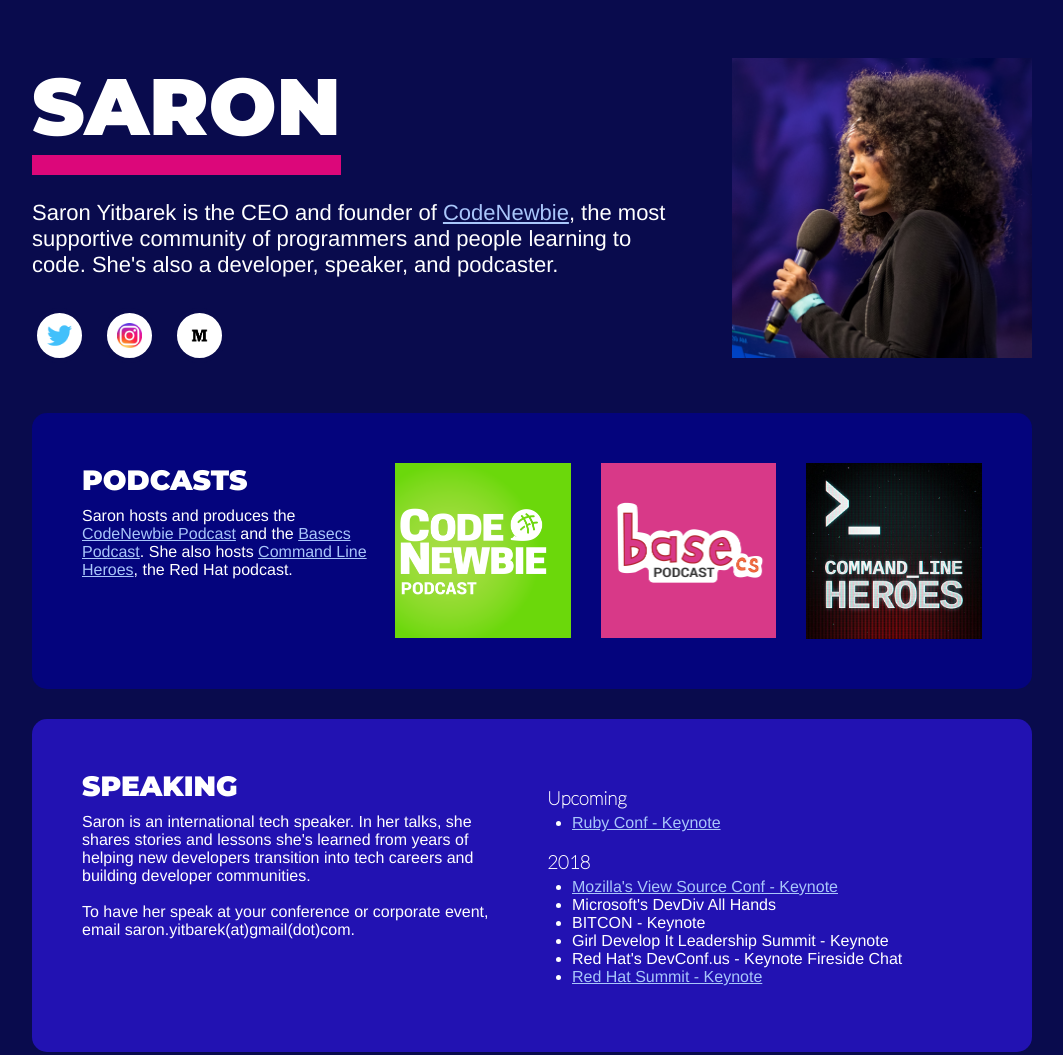
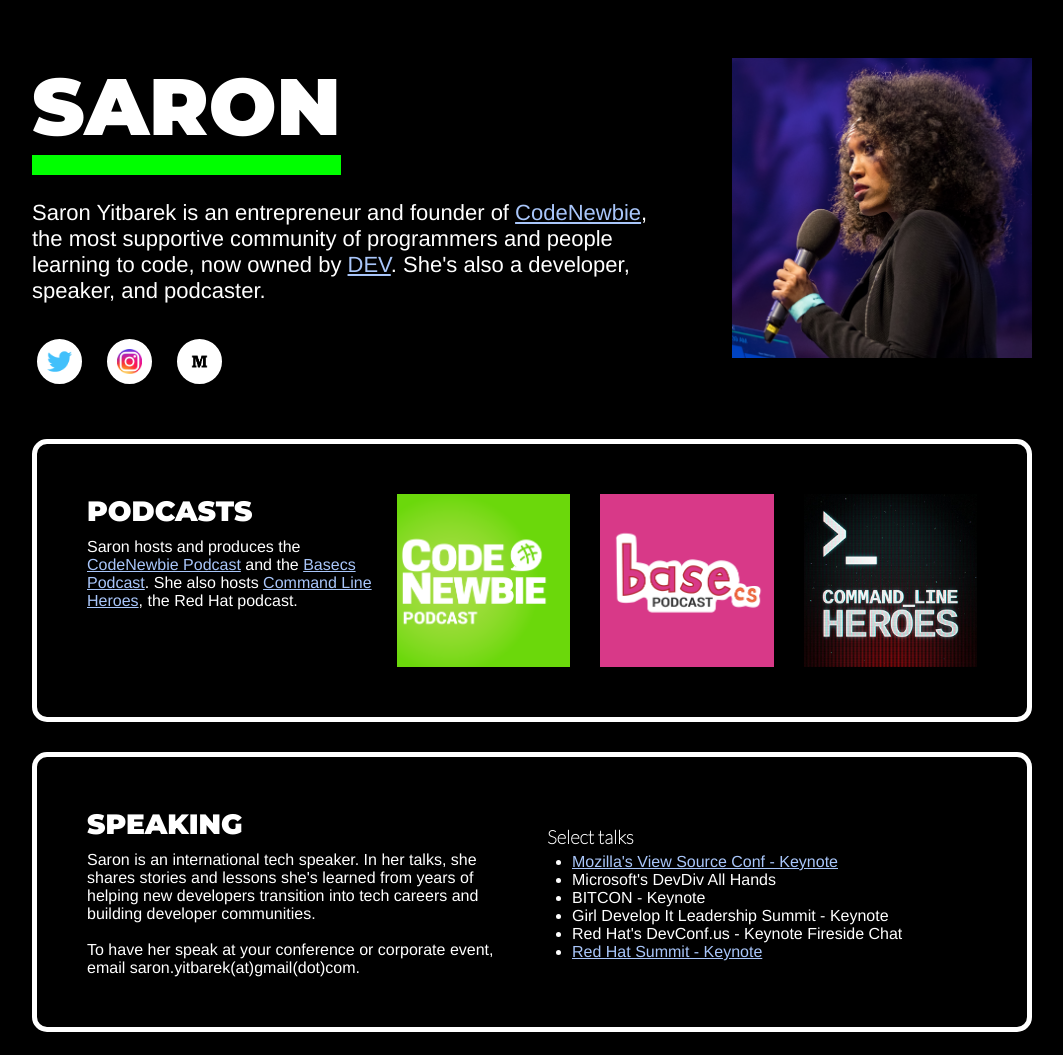
Before and after one commit to sarony/sy, a plain HTML site: page index.html in a window 1280 px wide. Shown: the top 1055 px of the page, without its empty margins (108-1171 px from the left). Drawn offline with Linux system fonts and the light colour scheme.

Commit message:
Updated content, speaking section, and changed everything to black and white

```diff
--- a/index.html
+++ b/index.html
@@ -14,9 +14,10 @@
         <div class="bio">
           <h1 class="saron--name">Saron</h1>
           <p class="header--description bio">
-            Saron Yitbarek is the CEO and founder of <a href="https://www.codenewbie.org"
+            Saron Yitbarek is an entrepreneur and founder of <a href="https://www.codenewbie.org"
             target="_blank">CodeNewbie</a>, the most supportive
-            community of programmers and people learning to code. She's also a
+            community of programmers and people learning to code, now owned by
+            <a href="https://dev.to" target="_blank">DEV</a>. She's also a
             developer, speaker, and podcaster.
           </p>
           <div class="social-media-links">
@@ -100,19 +101,9 @@
             saron.yitbarek(at)gmail(dot)com.
           </p>
         </div>
-          <div class="speaking--lists">
-            <h3 class="speaking--list--header">
-              Upcoming
-            </h3>
-            <ul class="speaking--list">
-              <li class="speaking--list--item">
-                <a href="http://rubyconf.com/program" target="_blank">
-                Ruby Conf - Keynote
-                </a>
-              </li>
-            </ul>
+        <div class="speaking--lists">
           <h3 class="speaking--list--header">
-             2018
+            Select talks
           </h3>
           <ul class="speaking--list">
             <li class="speaking--list--item">
--- a/style.scss
+++ b/style.scss
@@ -1,9 +1,8 @@
 $pink:#dc077a;
 $lavendar:#a9c6fa;
-$navy: #090b4d;
 
 body {
-  background: $navy;
+  background: black;
   padding-bottom: 100px;
 }
 
@@ -65,7 +64,8 @@
 }
 
 .newsletter {
-  background: #dc077a;
+  background: black;
+  border: 5px solid white;
   border-radius: 15px;
   padding: 50px;
 }
@@ -74,7 +74,7 @@
   display: grid;
   grid-template-columns: 1fr 2fr;
   grid-gap: 20px;
-  background: #04047d;
+  border: 5px solid white;
   border-radius: 15px;
   margin-bottom: 30px;
   padding: 50px;
@@ -99,7 +99,7 @@
 }
 
 .saron--name {
-  border-bottom: 20px solid #dc077a;
+  border-bottom: 20px solid lime;
   display: inline-block;
   font-family: "Montserrat", "san serif";
   font-size: 80px;
@@ -119,7 +119,8 @@
 }
 
 .speaking {
-  background: #2212b2;
+  background: black;
+  border: 5px solid white;
   border-radius: 15px;
   display: grid;
   grid-template-columns: 1fr 1fr;
@@ -144,7 +145,7 @@
 
 .social-media {
   background: white;
-  border: 5px solid $navy;
+  border: 5px solid black;
   border-radius: 50%;
   height: 25px;
   padding: 10px;
```
Also changed, not shown: style.css, 1 other file.
